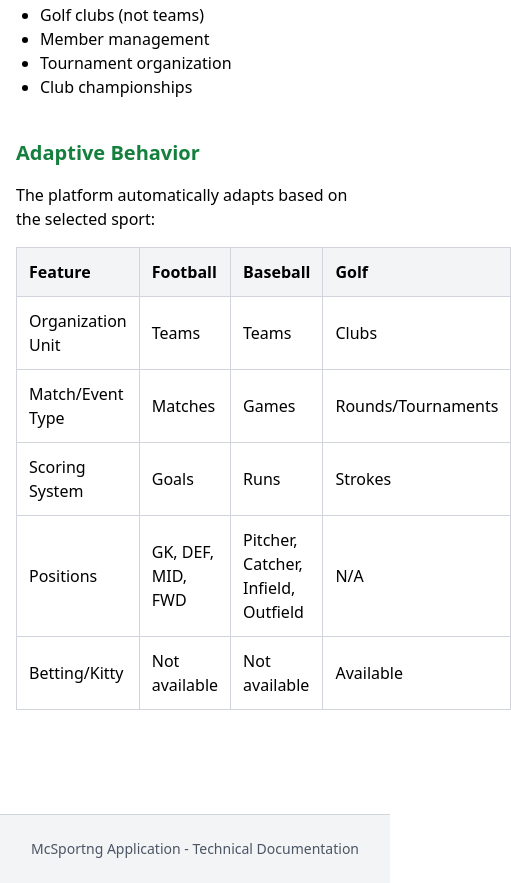
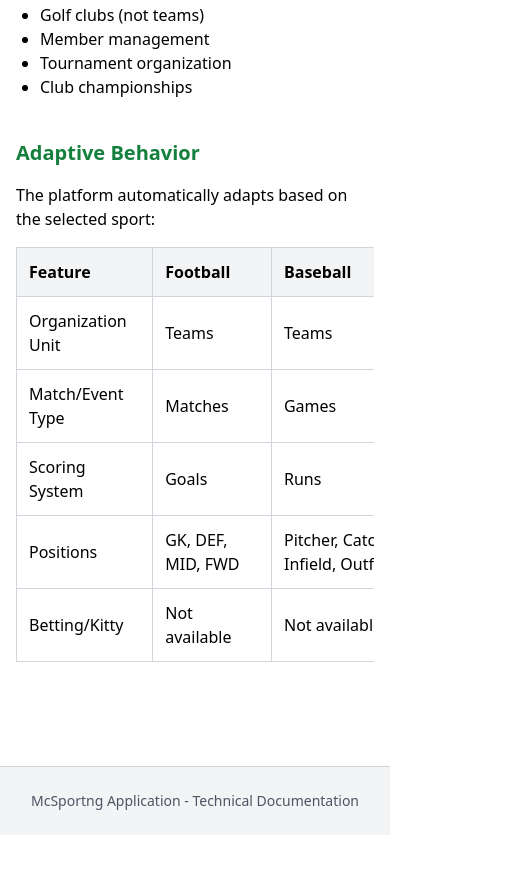
Before and after one commit to TOLUWALASE007/mcsportng-technical-documentation, a plain HTML site: page sports.html in a window 390 px wide. Shown: the part 2479-3362 px from the top of the page, 511 px wide, since content can reach past the window. After the commit the page ends 3314 px from the top, so only its background shows below. Drawn offline with nearby package versions, Linux system fonts and the light colour scheme.

Commit message:
Enhance mobile responsiveness for table and navigation

```diff
--- a/sports.html
+++ b/sports.html
@@ -177,7 +177,8 @@
             <h3 class="text-xl font-semibold mb-4 text-green-700">Adaptive Behavior</h3>
             <p class="mb-4">The platform automatically adapts based on the selected sport:</p>
 
-            <table class="w-full border-collapse border border-gray-300">
+            <div class="overflow-x-auto">
+                <table class="w-full border-collapse border border-gray-300 min-w-[600px]">
                     <thead>
                         <tr class="bg-gray-100">
                             <th class="border border-gray-300 p-3 text-left">Feature</th>
@@ -219,6 +220,7 @@
                         </tr>
                     </tbody>
                 </table>
+            </div>
         </section>
     </main>
 
```
Lines whose indentation alone changed are shown as unchanged.
